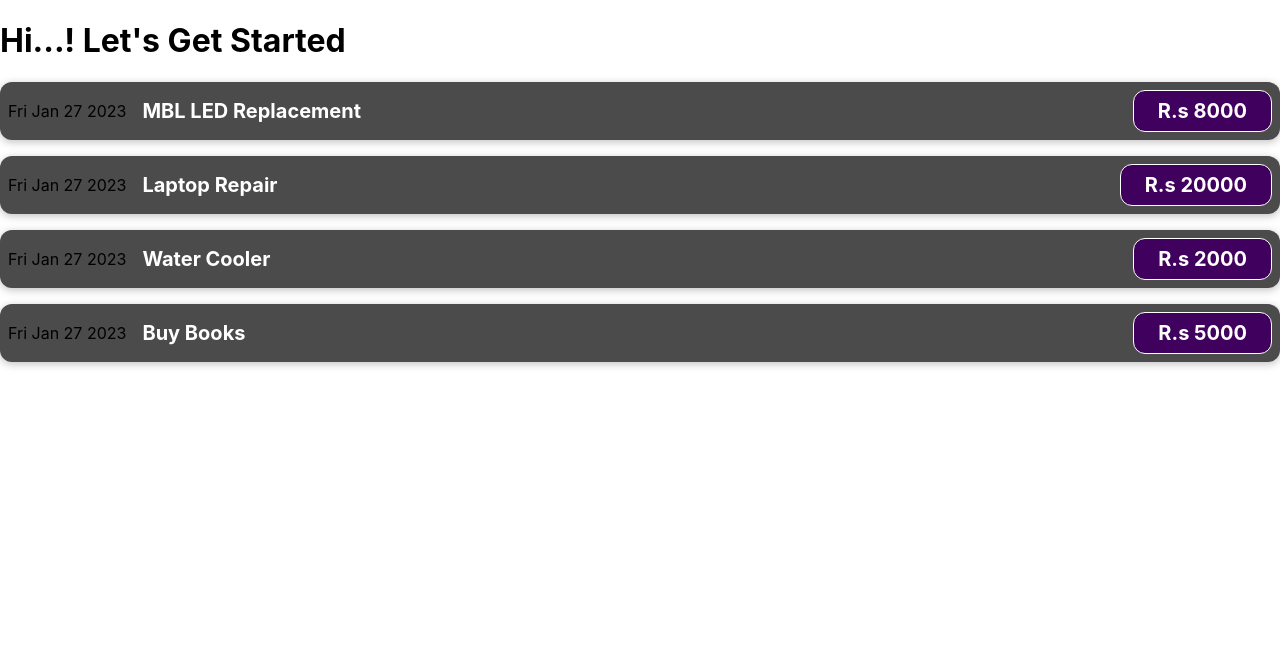
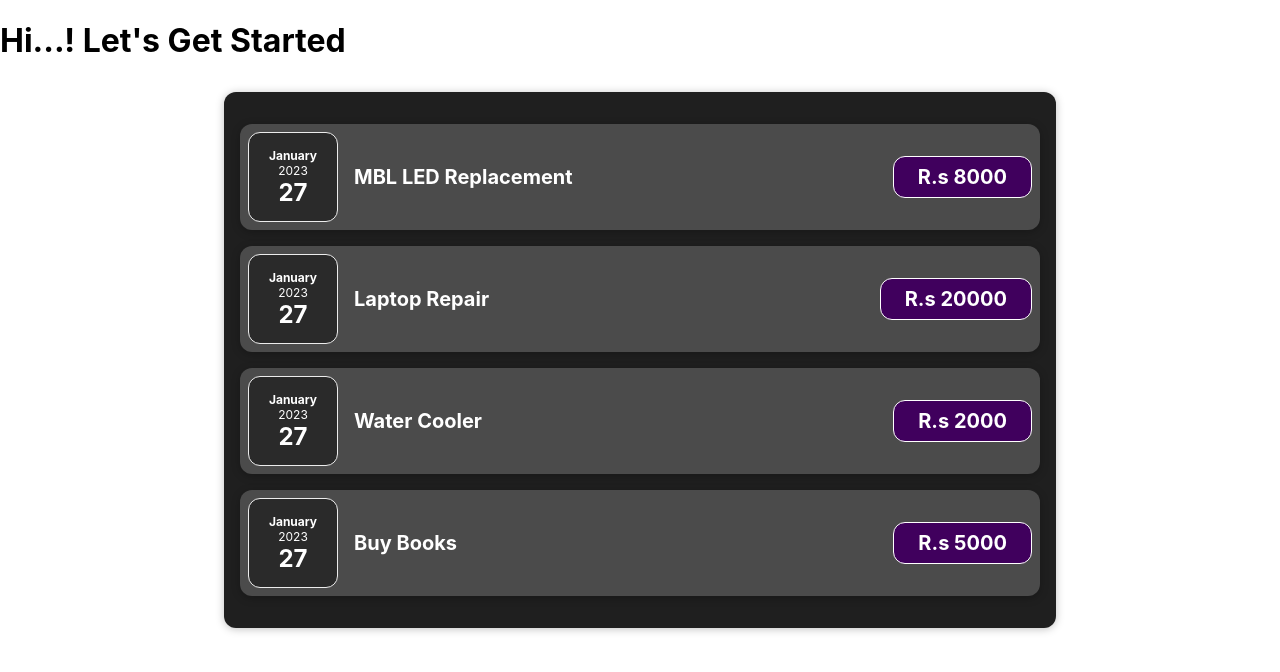
Before and after one commit to Ali-Hassan14/ReactPracProject, a React (Create React App) app in the folder prac-app1/: page / in a window 1280 px wide. Shown: the top 672 px of the page. Built offline with nearby package versions, Linux system fonts and the light colour scheme.

Commit message:
Clean code

```diff
--- /dev/null
+++ b/prac-app1/src/components/ExpenseDate.css
@@ -0,0 +1,26 @@
+.expense-date {
+    display: flex;
+    flex-direction: column;
+    width: 5.5rem;
+    height: 5.5rem;
+    border: 1px solid #ececec;
+    background-color: #2a2a2a;
+    color: white;
+    border-radius: 12px;
+    align-items: center;
+    justify-content: center;
+}
+
+.expense-date__month {
+    font-size: 0.75rem;
+    font-weight: bold;
+}
+
+.expense-date__year {
+    font-size: 0.75rem;
+}
+
+.expense-date__day {
+    font-size: 1.5rem;
+    font-weight: bold;
+}
--- /dev/null
+++ b/prac-app1/src/components/ExpenseDate.js
@@ -0,0 +1,17 @@
+import './ExpenseDate.css';
+
+function ExpenseDate(props) {
+  const month = props.date.toLocaleString('en-US', { month: 'long' });
+  const day = props.date.toLocaleString('en-US', { day: '2-digit' });
+  const year = props.date.getFullYear();
+
+  return (
+    <div className="expense-date">
+      <div className="expense-date__month">{month}</div>
+      <div className="expense-date__year">{year}</div>
+      <div className="expense-date__day">{day}</div>
+    </div>
+  );
+}
+
+export default ExpenseDate;
--- a/prac-app1/src/components/ExpenseItem.js
+++ b/prac-app1/src/components/ExpenseItem.js
@@ -1,11 +1,14 @@
-import './ExpenseItem.css'
+import './ExpenseItem.css';
+import ExpenseDate from './ExpenseDate';
 function ExpenseItem (props) {
     //  const expenseDate= new Date();
     //  const expenseTitle='Mobile LED Replacement';
     //  const expenseAmount='Rs. 8000';
     return(
         <div className='expense-item'>
-            <div>{props.date.toDateString()}</div>
+            <div>
+                <ExpenseDate date={props.date}/>
+            </div>
             <div className='expense-item__description'>
                 <h2>{props.title}</h2>
             <div className='expense-item__price'>
@@ -13,9 +16,9 @@
                     {props.amount}
                 </div>
             </div>
-
             </div>
         </div>
+
     );
 }
 
--- /dev/null
+++ b/prac-app1/src/components/ExpensesItems.css
@@ -0,0 +1,9 @@
+.expenses {
+    padding: 1rem;
+    background-color: rgb(31, 31, 31);
+    margin: 2rem auto;
+    width: 50rem;
+    max-width: 95%;
+    border-radius: 12px;
+    box-shadow: 0 1px 8px rgba(0, 0, 0, 0.25);
+}
--- a/prac-app1/src/components/ExpensesItems.js
+++ b/prac-app1/src/components/ExpensesItems.js
@@ -1,5 +1,6 @@
 import React from 'react'
 import ExpenseItem from './ExpenseItem'
+import './ExpensesItems.css'
 function ExpensesItems() {
     const expenses = [
     {
@@ -28,7 +29,7 @@
     }
   ]
   return (
-    <div>
+    <div className="expenses">
     <ExpenseItem title={expenses[0].title} amount={expenses[0].amount} date={expenses[0].date}></ExpenseItem>
      <ExpenseItem title={expenses[1].title} amount={expenses[1].amount} date={expenses[1].date}></ExpenseItem>
      <ExpenseItem title={expenses[2].title} amount={expenses[2].amount} date={expenses[2].date}></ExpenseItem>
```
